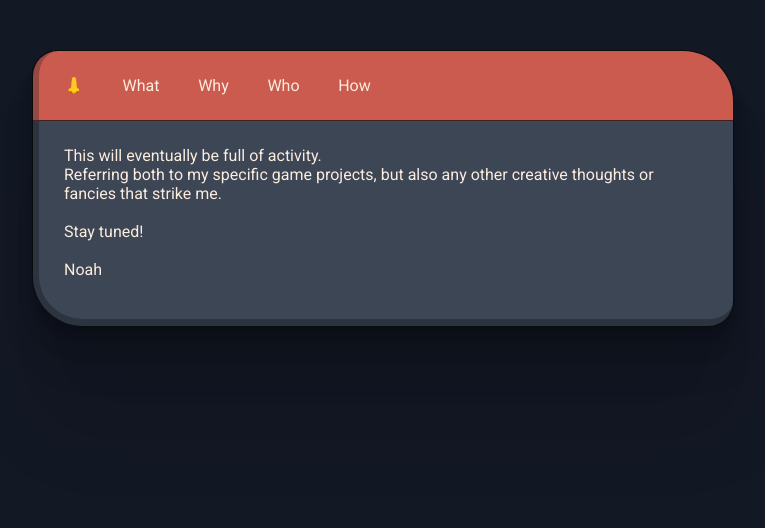
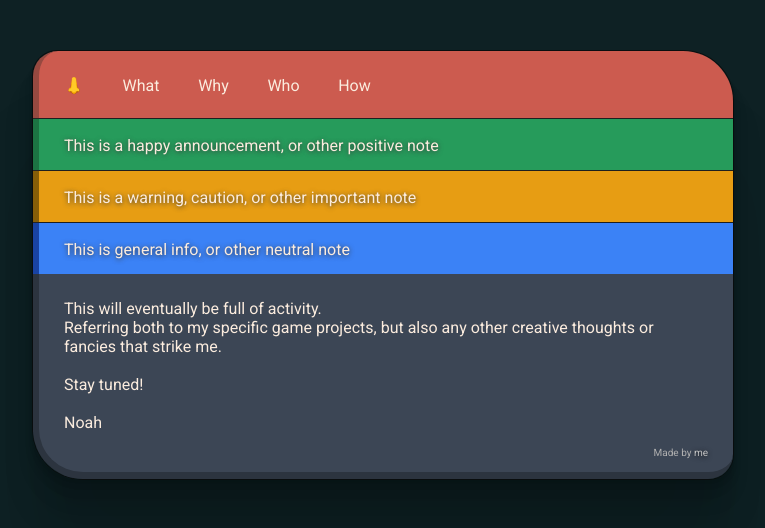
Before and after one commit to Nordtwig/nordtwig.github.io, a plain HTML site: page index.html in a window 1280 px wide. Shown: the whole page, without its empty margins (257-1022 px from the left). Drawn offline with Linux system fonts and the light colour scheme.

Commit message:
style alerts and add contribution mark

```diff
--- a/index.html
+++ b/index.html
@@ -20,6 +20,17 @@
         </nav>
       </div>
       <div class="container-divider"></div>
+      <div class="container-news alert">
+        <p>This is a happy announcement, or other positive note</p>
+      </div>
+      <div class="container-divider"></div>
+      <div class="container-warning alert">
+        <p>This is a warning, caution, or other important note</p>
+      </div>
+      <div class="container-divider"></div>
+      <div class="container-info alert">
+        <p>This is general info, or other neutral note</p>
+      </div>
       <div class="container-body">
         <p>
           This will eventually be full of activity.<br>
@@ -31,6 +42,7 @@
         </p>
       </div>
       <div class="container-footer">
+        <p>Made by <a href="#" onclick="loadAbout()">me</a></p>
       </div>
     </div>
   </body>
--- a/style.css
+++ b/style.css
@@ -1,19 +1,11 @@
-/*
-# bone white: #dadbd6
-# bone shade: #afb1a9
-# dark blue: #2f4f4f
-# dark blue shade: #274141
-# aus. coral: #ef7a6c
-*/
-
 * {
     font-family: 'Roboto', sans-serif;
 }
 
 body {
-    background-color: #131825;
+    background-color: #0e2124;
     margin-top: 50px;
-    color: #fbecde;
+    color: #faf3dd;
 }
 
 nav {
@@ -24,6 +16,7 @@ nav {
 }
 
 nav a {
+    margin-bottom: -2px;
     margin-right: 6%;
     text-decoration: none;
     color: #fbecde;
@@ -57,8 +50,37 @@ nav a:hover {
 
 .container-divider {
     height: 1px;
-    background-color: #441f1f;
-    border-left: 6px solid #4b2626;
+    background-color: #1f1f1f;
+    border-left: 6px solid #242424;
+}
+
+.alert {
+    padding: 15px 25px;
+}
+
+.container-news {
+    background-color: #269b5b;
+    border-left: 6px solid #1c7443;
+}
+
+.container-warning {
+    background-color: #e79d13;
+    border-left: 6px solid #865e08;
+}
+
+.container-info {
+    background-color: #3b82f6;
+    border-left: 6px solid #1943a3;
+}
+
+.container p {
+    margin: 0;
+    color: #fbecde;
+}
+
+.alert p {
+    margin-top: 2px;
+    text-shadow: #3a3a3a 0px 1px 5px;
 }
 
 .container-header {
@@ -87,11 +109,6 @@ nav a:hover {
     border-radius: 5px;
 }
 
-.container p {
-    margin: 0;
-    color: #fbecde;
-}
-
 .container-footer {
     margin-top: -10px;
     padding: 25px;
@@ -100,6 +117,25 @@ nav a:hover {
     border-bottom-right-radius: 25px;
     border-left: 6px solid #2c343f;
     border-bottom: 7px solid #2c343f;
+}
+
+.container-footer p {
+    font-size: 10px;
+    color: #b0b0b0;
+    margin-bottom:  -15px;
+    text-align: right;
+}
+
+.container-footer a {
+    color: #c0c0c0;
+    text-decoration: none;
+    text-shadow: #1f1f1f 0px 1px 5px;
+    transition: all 0.4s;
+}
+
+.container-footer a:hover {
+    text-shadow: #ffffff 0px 1px 1px;
+    transform: scale(1.05);
 }
 
 @media screen and (min-width: 600px) {
```
